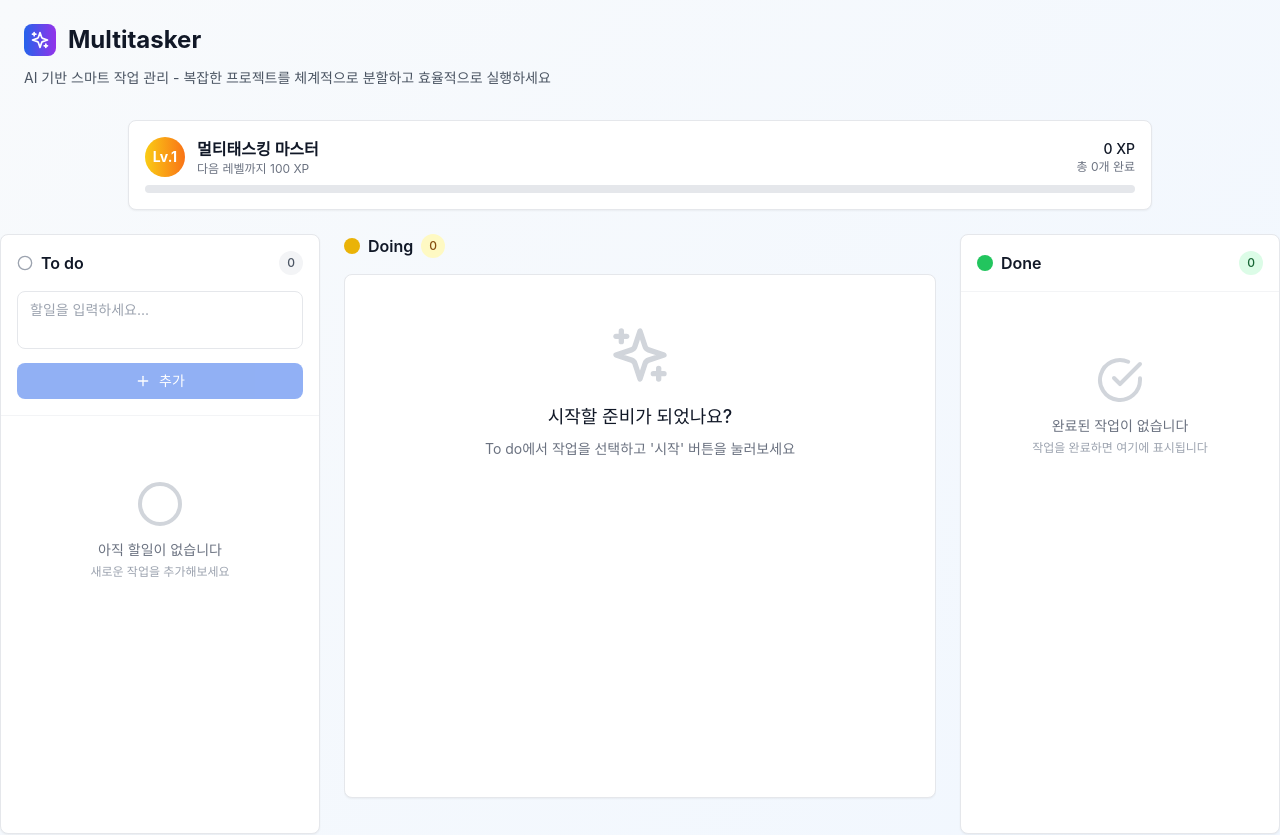
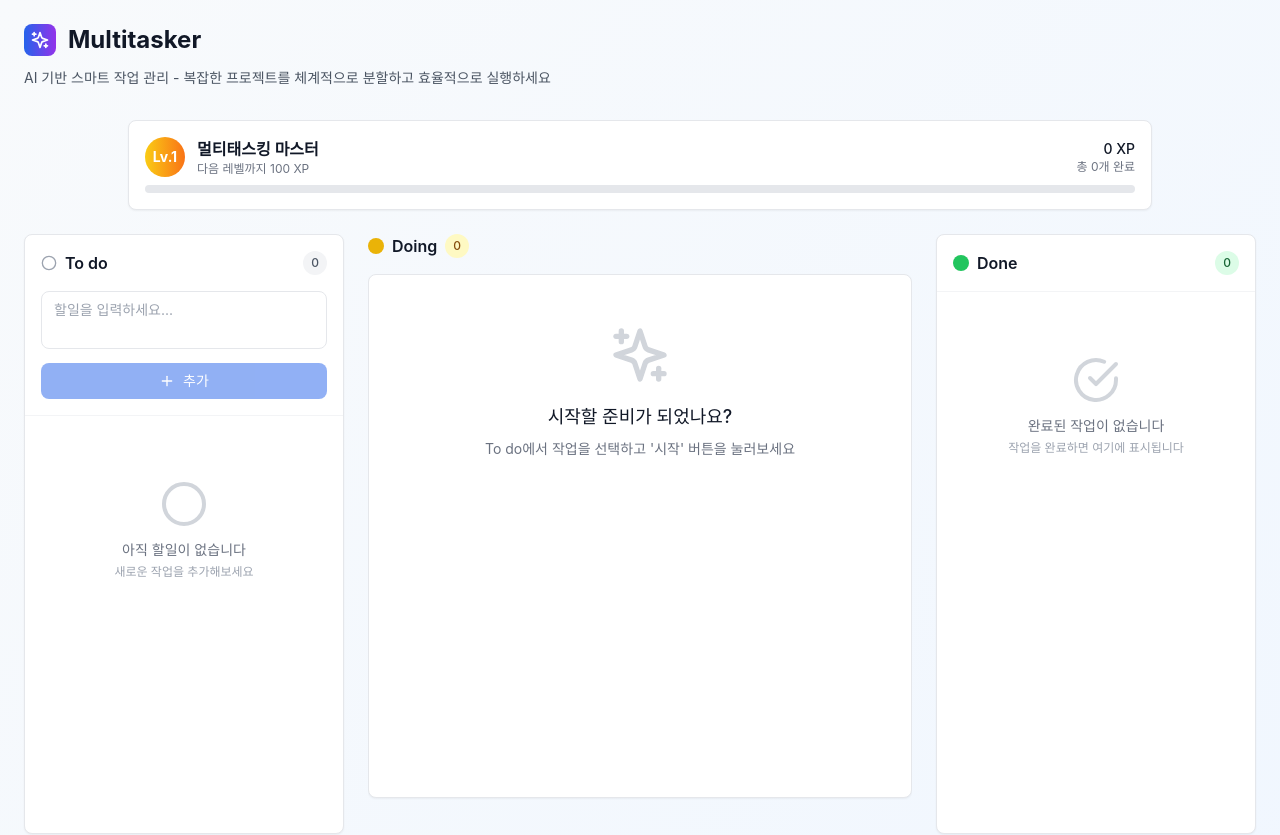
Before and after one commit to philo-kim/multitasker, a Next.js app: page / in a window 1280 px wide. Shown: the top 835 px of the page. Built offline with nearby package versions, Linux system fonts and the light colour scheme.

Commit message:
Update index.js

```diff
--- a/pages/index.js
+++ b/pages/index.js
@@ -996,7 +996,7 @@ export default function Multitasker() {
         </div>
       </div>
 
-      <div className="flex gap-6 h-[calc(100vh-200px)]">
+      <div className="flex gap-6 h-[calc(100vh-200px)] px-6">
         <div className="w-80 flex-shrink-0">
           <div className="bg-white rounded-lg shadow-sm border border-gray-200 h-full flex flex-col">
             <div className="p-4 border-b border-gray-100">
@@ -1219,8 +1219,8 @@ export default function Multitasker() {
                   onClick={() => rerollTask(rerollModal.taskId, rerollModal.requirements)}
                   disabled={isBreakingDown.includes(rerollModal.taskId)}
                   className={`flex-1 px-4 py-2 rounded-lg transition-colors flex items-center justify-center gap-2 ${isBreakingDown.includes(rerollModal.taskId)
-                      ? 'bg-gray-400 text-gray-200 cursor-not-allowed'
-                      : 'bg-purple-600 text-white hover:bg-purple-700'
+                    ? 'bg-gray-400 text-gray-200 cursor-not-allowed'
+                    : 'bg-purple-600 text-white hover:bg-purple-700'
                     }`}
                 >
                   {isBreakingDown.includes(rerollModal.taskId) ? (
```
